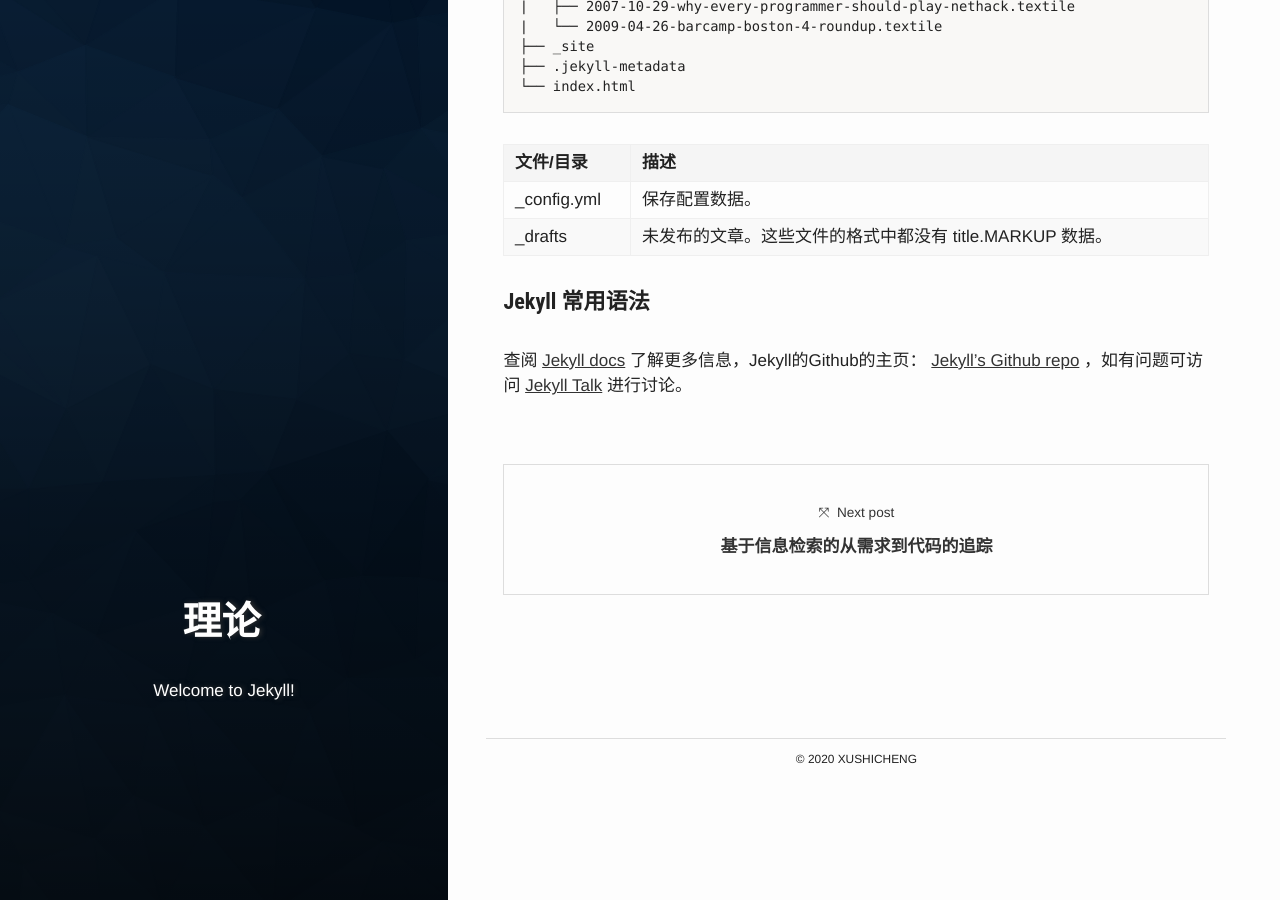
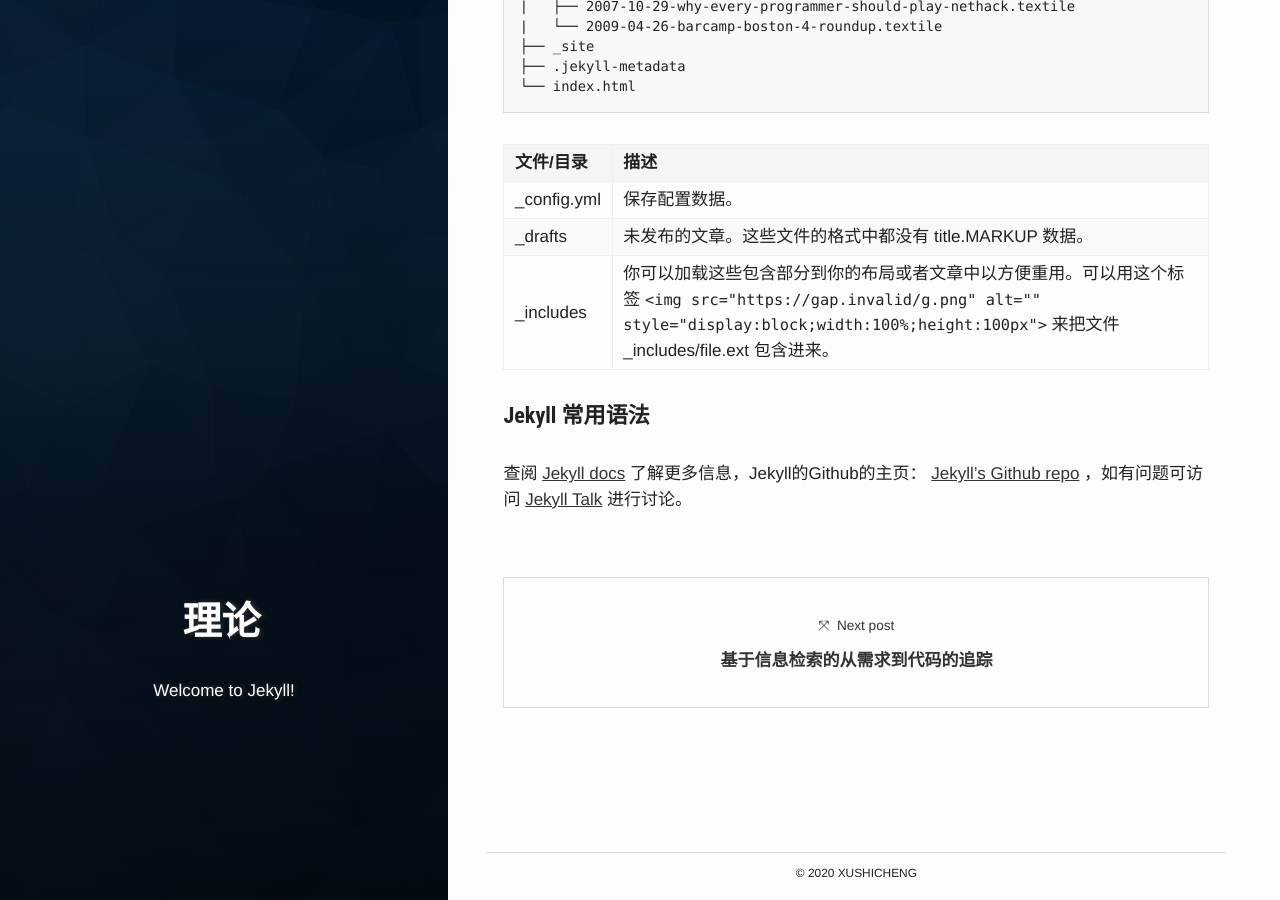
Before and after one commit to PetePro/PetePro.github.io, a Jekyll site: the page built from _posts/2019-07-31-welcome-to-jekyll.markdown, in a window 1280 px wide and 900 px high, scrolled down 1791 px. Built offline with Jekyll 4.4.1, drawn with Linux system fonts in a browser that asks for light colours; some web fonts are replaced.

Commit message:
Update 2019-07-31-welcome-to-jekyll.markdown

```diff
--- a/_posts/2019-07-31-welcome-to-jekyll.markdown
+++ b/_posts/2019-07-31-welcome-to-jekyll.markdown
@@ -89,6 +89,7 @@ a3   | b3   | c3
 -|-
 _config.yml | 保存配置数据。
 _drafts | 未发布的文章。这些文件的格式中都没有 title.MARKUP 数据。
+_includes | 你可以加载这些包含部分到你的布局或者文章中以方便重用。可以用这个标签 `{% include file.ext %}` 来把文件 _includes/file.ext 包含进来。
 
 #### Jekyll 常用语法
 
```
